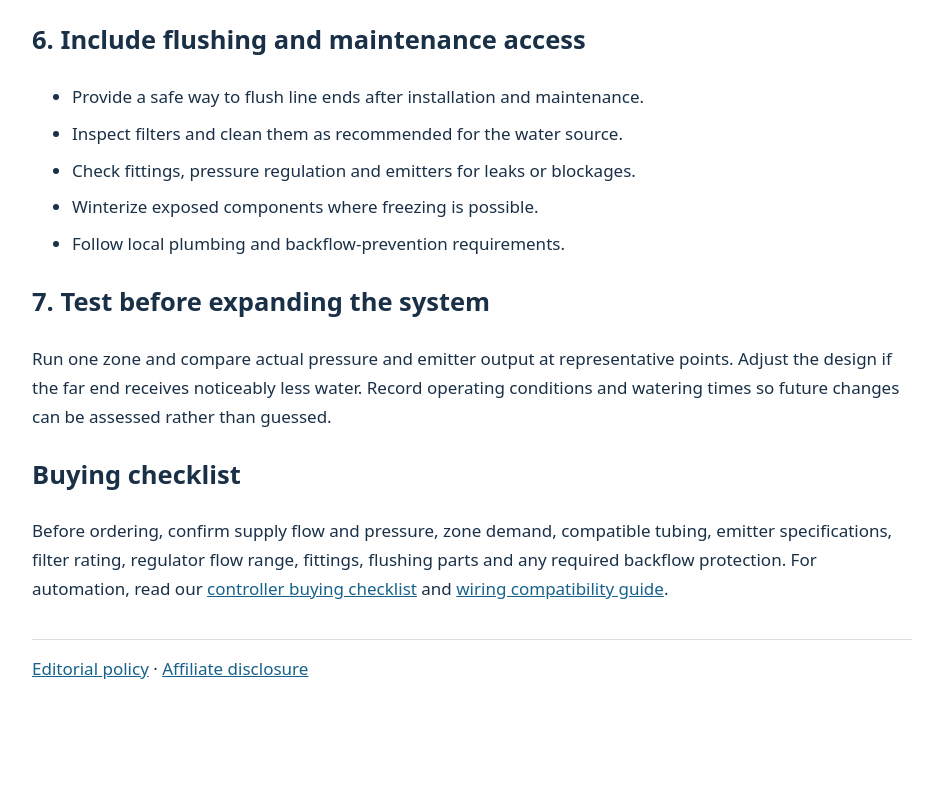
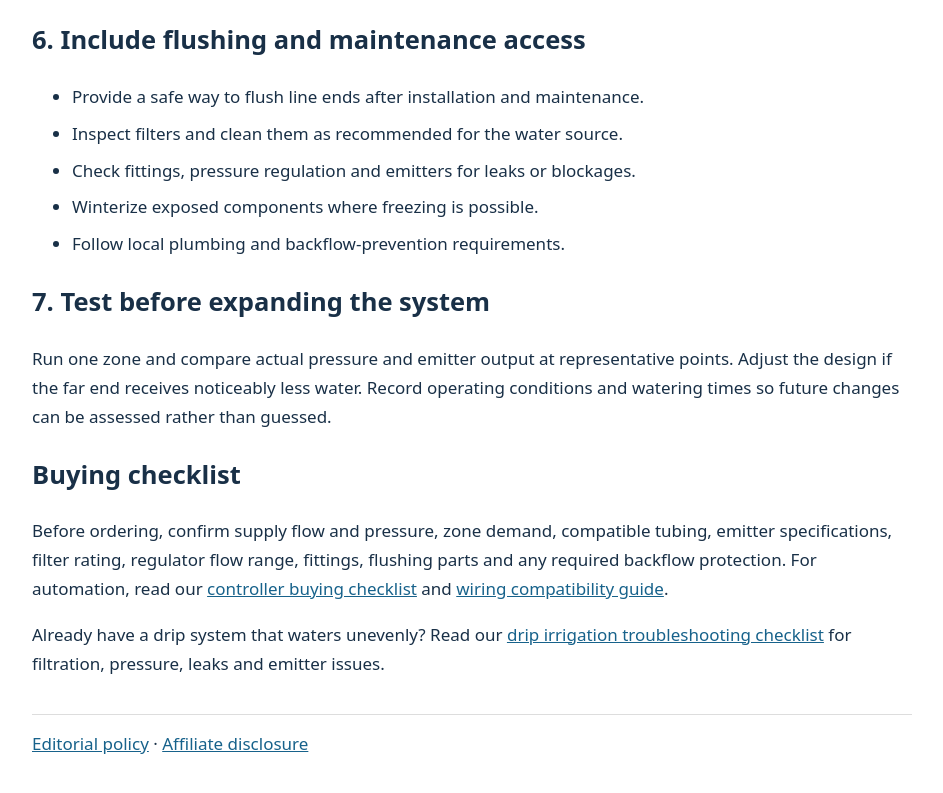
Before and after one commit to agrogalvan-create/smartgear-scout, a plain HTML site: page guides/drip-irrigation.html in a window 1280 px wide. Shown: the part 1292-2085 px from the top of the page, without its empty margins (168-1111 px from the left). Before the commit the page ends 2020 px from the top, so only its background shows below. Drawn offline with Linux system fonts and the light colour scheme.

Commit message:
Connect drip irrigation troubleshooting from guides/drip-irrigation.html

```diff
--- a/guides/drip-irrigation.html
+++ b/guides/drip-irrigation.html
@@ -23,4 +23,4 @@
 <p>Run one zone and compare actual pressure and emitter output at representative points. Adjust the design if the far end receives noticeably less water. Record operating conditions and watering times so future changes can be assessed rather than guessed.</p>
 <h2>Buying checklist</h2>
 <p>Before ordering, confirm supply flow and pressure, zone demand, compatible tubing, emitter specifications, filter rating, regulator flow range, fittings, flushing parts and any required backflow protection. For automation, read our <a href="smart-irrigation-buying-checklist.html">controller buying checklist</a> and <a href="sprinkler-controller-wiring-compatibility.html">wiring compatibility guide</a>.</p>
-</main><footer><a href="../about.html">Editorial policy</a> · <a href="../disclosure.html">Affiliate disclosure</a></footer></body></html>
+<p>Already have a drip system that waters unevenly? Read our <a href="drip-irrigation-troubleshooting.html">drip irrigation troubleshooting checklist</a> for filtration, pressure, leaks and emitter issues.</p></main><footer><a href="../about.html">Editorial policy</a> · <a href="../disclosure.html">Affiliate disclosure</a></footer></body></html>
```
